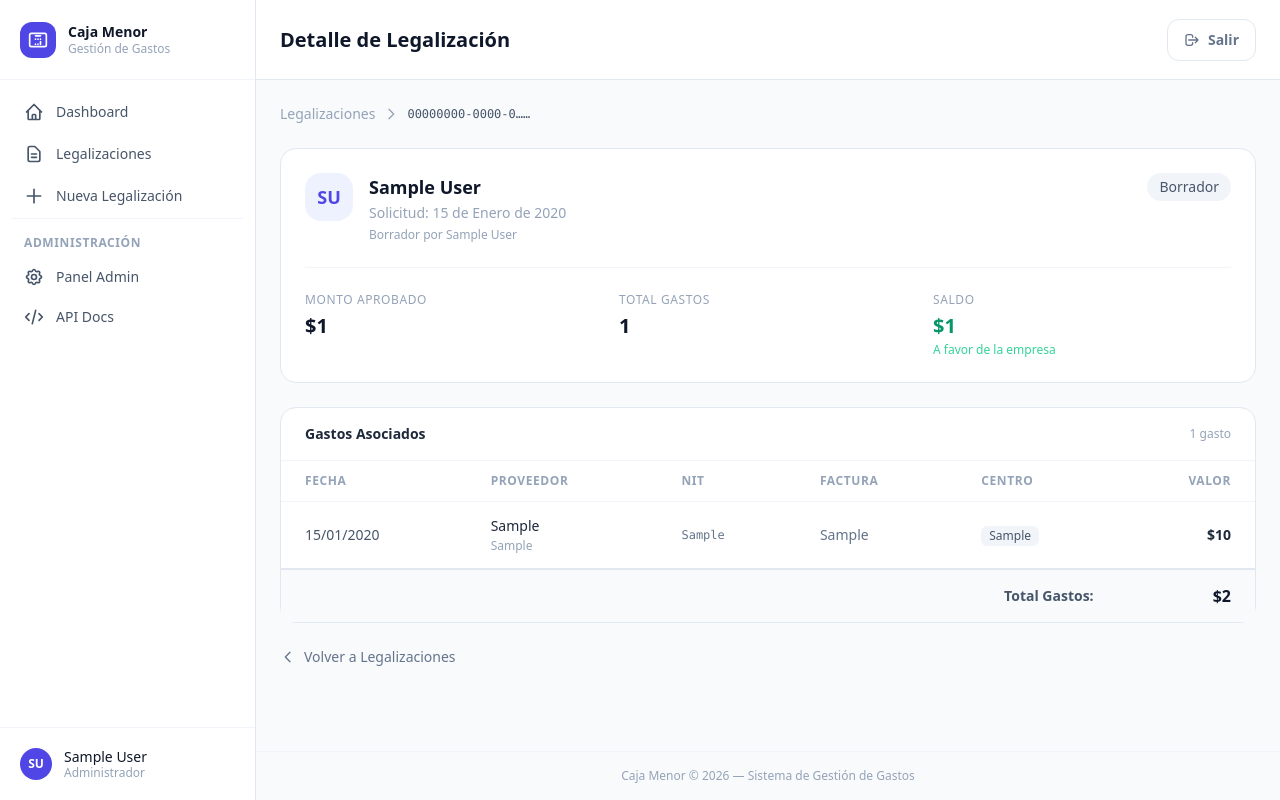
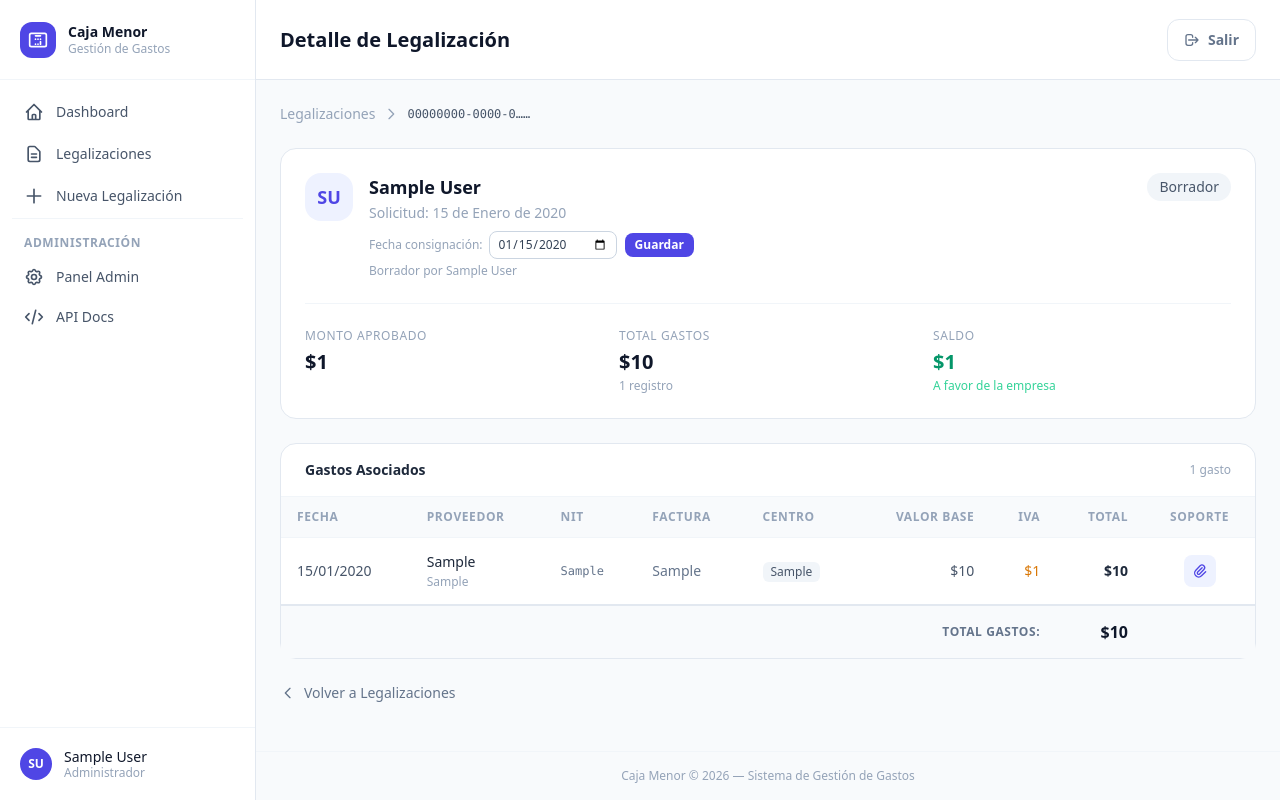
Before and after one commit to sbor301/cajamenor, a Django app: page /legalizaciones/00000000-0000-0000-0000-000000000001/ in a window 1280 px wide. Run offline with Django 5.2, Linux system fonts and the light colour scheme; a user stored in the database is signed in; tables that the repository leaves empty hold one stand-in row (values such as "Sample post"); parts of the project's set-up code (start-up, migrations or seed data) failed here and were passed over; some libraries are stand-ins or nearby versions.

Commit message:
feat: formato colombiano de cifras y restricción de consignación por rol
- Agrega templatetags/formato.py con filtros |cop y |cop_decimal para separador de miles con punto (ej. 9.066.285)
- Aplica |cop en detail.html, dashboard, tabla de legalizaciones y partials
- Fecha de consignación editable solo para aprobadores; empleados ven campo de solo lectura
- Nueva vista legalizacion_set_consignacion (POST, solo aprobadores)
- Vista detail expone total_gastos calculado desde Sum("valor")
- Columnas Valor Base, IVA y Total en tabla de gastos con link a soporte adjunto
- @never_cache en vistas protegidas para evitar página cacheada tras logout

Co-Authored-By: Claude Sonnet 4.6 <noreply@anthropic.com>

```diff
--- a/frontend/templates/legalizaciones/detail.html
+++ b/frontend/templates/legalizaciones/detail.html
@@ -1,15 +1,16 @@
 {% extends "base.html" %}
+{% load formato %}
 {% block title %}Legalización{% endblock %}
 {% block page_title %}Detalle de Legalización{% endblock %}
 
 {% block content %}
-<div class="max-w-5xl space-y-6">
+<div class="max-w-6xl space-y-6">
 
   <!-- Breadcrumb -->
   <nav class="flex items-center gap-2 text-sm text-slate-400">
-    <a href="{% url 'legalizacion_list' %}" class="hover:text-brand-600 transition-colors">Legalizaciones</a>
+    <a href="{% url 'legalizacion_list' %}" class="hover:text-indigo-600 transition-colors">Legalizaciones</a>
     <svg class="w-4 h-4" fill="none" viewBox="0 0 24 24" stroke="currentColor">
-      <path stroke-linecap="round" stroke-linejoin="round" stroke-width="2" d="M9 5l7 7-7 7" />
+      <path stroke-linecap="round" stroke-linejoin="round" stroke-width="2" d="M9 5l7 7-7 7"/>
     </svg>
     <span class="text-slate-600 font-mono text-xs">{{ leg.numero|truncatechars:16 }}…</span>
   </nav>
@@ -18,13 +19,42 @@
   <div class="bg-white rounded-2xl border border-slate-200 p-6">
     <div class="flex flex-col sm:flex-row sm:items-start justify-between gap-4">
       <div class="flex items-start gap-4">
-        <div
-          class="w-12 h-12 rounded-2xl bg-brand-50 flex items-center justify-center text-brand-600 font-bold text-lg shrink-0">
+        <div class="w-12 h-12 rounded-2xl bg-indigo-50 flex items-center justify-center text-indigo-600 font-bold text-lg shrink-0">
           {{ leg.elaboro.first_name|first|upper }}{{ leg.elaboro.last_name|first|upper }}
         </div>
         <div>
           <h2 class="text-lg font-bold text-slate-900">{{ leg.elaboro.get_full_name|default:leg.elaboro.username }}</h2>
           <p class="text-sm text-slate-400 mt-0.5">Solicitud: {{ leg.fecha_solicitud|date:"d \d\e F \d\e Y" }}</p>
+
+          {% if es_aprobador %}
+          <!-- Aprobador: campo editable -->
+          <form method="post" action="{% url 'legalizacion_set_consignacion' leg.pk %}"
+                class="flex items-center gap-2 mt-2">
+            {% csrf_token %}
+            <div class="flex items-center gap-1.5">
+              <label class="text-xs text-slate-400 whitespace-nowrap">Fecha consignación:</label>
+              <input type="date" name="fecha_consignacion"
+                     value="{{ leg.fecha_consignacion|date:'Y-m-d' }}"
+                     min="{{ leg.fecha_solicitud|date:'Y-m-d' }}"
+                     class="px-2 py-1 rounded-lg border border-slate-300 text-xs text-slate-700
+                            focus:outline-none focus:ring-2 focus:ring-indigo-500 focus:border-transparent"/>
+            </div>
+            <button type="submit"
+                    class="px-2.5 py-1 bg-indigo-600 hover:bg-indigo-700 text-white text-xs font-semibold rounded-lg transition-colors">
+              Guardar
+            </button>
+          </form>
+          {% else %}
+          <!-- Empleado: solo lectura -->
+          {% if leg.fecha_consignacion %}
+          <p class="text-xs text-slate-400 mt-0.5">
+            Consignación: <span class="font-medium text-slate-600">{{ leg.fecha_consignacion|date:"d \d\e F \d\e Y" }}</span>
+          </p>
+          {% else %}
+          <p class="text-xs text-slate-400 mt-0.5 italic">Fecha de consignación pendiente</p>
+          {% endif %}
+          {% endif %}
+
           {% if leg.aprobado_por %}
           <p class="text-xs text-slate-400 mt-1">
             {{ leg.get_estado_display }} por {{ leg.aprobado_por.get_full_name|default:leg.aprobado_por.username }}
@@ -39,47 +69,47 @@
     <div class="grid grid-cols-2 sm:grid-cols-3 gap-4 mt-6 pt-6 border-t border-slate-100">
       <div>
         <p class="text-xs text-slate-400 font-medium uppercase tracking-wider">Monto Aprobado</p>
-        <p class="text-xl font-bold text-slate-900 mt-1">${{ leg.monto_aprobado|floatformat:0 }}</p>
+        <p class="text-xl font-bold text-slate-900 mt-1">${{ leg.monto_aprobado|cop }}</p>
       </div>
       <div>
         <p class="text-xs text-slate-400 font-medium uppercase tracking-wider">Total Gastos</p>
-        <p class="text-xl font-bold text-slate-900 mt-1">{{ gastos.count|default:0 }}</p>
+        <p class="text-xl font-bold text-slate-900 mt-1">${{ total_gastos|cop }}</p>
+        <p class="text-xs text-slate-400 mt-0.5">{{ gastos.count }} registro{{ gastos.count|pluralize }}</p>
       </div>
       <div>
         <p class="text-xs text-slate-400 font-medium uppercase tracking-wider">Saldo</p>
         <p class="text-xl font-bold mt-1 {% if leg.saldo < 0 %}text-red-600{% else %}text-emerald-600{% endif %}">
-          ${{ leg.saldo|floatformat:0 }}
+          ${{ leg.saldo|cop }}
         </p>
         <p class="text-xs mt-0.5 {% if leg.saldo < 0 %}text-red-400{% else %}text-emerald-400{% endif %}">
-          {% if leg.saldo < 0 %}A favor del empleado{% else %}A favor de la empresa{% endif %} </p>
+          {% if leg.saldo < 0 %}A favor del empleado{% else %}A favor de la empresa{% endif %}
+        </p>
       </div>
     </div>
   </div>
 
   <!-- Acciones para Aprobador -->
   {% if es_aprobador and leg.estado == 'ENVIADO' %}
-  <div
-    class="bg-amber-50 border border-amber-200 rounded-2xl p-5 flex flex-col sm:flex-row items-center justify-between gap-4">
+  <div class="bg-amber-50 border border-amber-200 rounded-2xl p-5 flex flex-col sm:flex-row items-center justify-between gap-4">
     <div class="flex items-center gap-3">
       <svg class="w-6 h-6 text-amber-500 shrink-0" fill="none" viewBox="0 0 24 24" stroke="currentColor">
-        <path stroke-linecap="round" stroke-linejoin="round" stroke-width="2"
-          d="M12 9v2m0 4h.01m-6.938 4h13.856c1.54 0 2.502-1.667 1.732-3L13.732 4c-.77-1.333-2.694-1.333-3.464 0L3.34 16c-.77 1.333.192 3 1.732 3z" />
+        <path stroke-linecap="round" stroke-linejoin="round" stroke-width="2" d="M12 9v2m0 4h.01m-6.938 4h13.856c1.54 0 2.502-1.667 1.732-3L13.732 4c-.77-1.333-2.694-1.333-3.464 0L3.34 16c-.77 1.333.192 3 1.732 3z"/>
       </svg>
       <p class="text-sm font-medium text-amber-800">Esta legalización está pendiente de revisión.</p>
     </div>
     <div class="flex items-center gap-3">
       <form method="post" action="{% url 'legalizacion_rechazar' leg.pk %}"
-        onsubmit="return confirm('¿Seguro que deseas rechazar esta legalización?')">
+            onsubmit="return confirm('¿Seguro que deseas rechazar esta legalización?')">
         {% csrf_token %}
         <button type="submit"
-          class="px-4 py-2 bg-white border border-red-300 text-red-600 hover:bg-red-50 text-sm font-semibold rounded-xl transition-colors">
+                class="px-4 py-2 bg-white border border-red-300 text-red-600 hover:bg-red-50 text-sm font-semibold rounded-xl transition-colors">
           Rechazar
         </button>
       </form>
       <form method="post" action="{% url 'legalizacion_aprobar' leg.pk %}">
         {% csrf_token %}
         <button type="submit"
-          class="px-4 py-2 bg-emerald-600 hover:bg-emerald-700 text-white text-sm font-semibold rounded-xl transition-colors">
+                class="px-4 py-2 bg-emerald-600 hover:bg-emerald-700 text-white text-sm font-semibold rounded-xl transition-colors">
           Aprobar
         </button>
       </form>
@@ -89,20 +119,17 @@
 
   <!-- Acción enviar para Empleado -->
   {% if not es_aprobador and leg.estado == 'BORRADOR' and leg.elaboro == request.user %}
-  <div
-    class="bg-blue-50 border border-blue-200 rounded-2xl p-5 flex flex-col sm:flex-row items-center justify-between gap-4">
+  <div class="bg-blue-50 border border-blue-200 rounded-2xl p-5 flex flex-col sm:flex-row items-center justify-between gap-4">
     <div class="flex items-center gap-3">
       <svg class="w-6 h-6 text-blue-500 shrink-0" fill="none" viewBox="0 0 24 24" stroke="currentColor">
-        <path stroke-linecap="round" stroke-linejoin="round" stroke-width="2"
-          d="M13 16h-1v-4h-1m1-4h.01M21 12a9 9 0 11-18 0 9 9 0 0118 0z" />
+        <path stroke-linecap="round" stroke-linejoin="round" stroke-width="2" d="M13 16h-1v-4h-1m1-4h.01M21 12a9 9 0 11-18 0 9 9 0 0118 0z"/>
       </svg>
-      <p class="text-sm font-medium text-blue-800">Esta legalización está en borrador. Envíala para que sea revisada.
-      </p>
+      <p class="text-sm font-medium text-blue-800">Esta legalización está en borrador. Envíala para que sea revisada.</p>
     </div>
     <form method="post" action="{% url 'legalizacion_enviar' leg.pk %}">
       {% csrf_token %}
       <button type="submit"
-        class="px-4 py-2 bg-blue-600 hover:bg-blue-700 text-white text-sm font-semibold rounded-xl transition-colors">
+              class="px-4 py-2 bg-blue-600 hover:bg-blue-700 text-white text-sm font-semibold rounded-xl transition-colors">
         Enviar para Aprobación
       </button>
     </form>
@@ -115,47 +142,78 @@
       <h3 class="text-sm font-semibold text-slate-800">Gastos Asociados</h3>
       <span class="text-xs text-slate-400">{{ gastos.count }} gasto{{ gastos.count|pluralize }}</span>
     </div>
+
     {% if gastos %}
     <div class="overflow-x-auto">
       <table class="w-full text-sm">
         <thead>
-          <tr class="border-b border-slate-100">
-            <th class="text-left px-6 py-3 text-xs font-semibold text-slate-400 uppercase tracking-wider">Fecha</th>
-            <th class="text-left px-6 py-3 text-xs font-semibold text-slate-400 uppercase tracking-wider">Proveedor</th>
-            <th class="text-left px-6 py-3 text-xs font-semibold text-slate-400 uppercase tracking-wider">NIT</th>
-            <th class="text-left px-6 py-3 text-xs font-semibold text-slate-400 uppercase tracking-wider">Factura</th>
-            <th class="text-left px-6 py-3 text-xs font-semibold text-slate-400 uppercase tracking-wider">Centro</th>
-            <th class="text-right px-6 py-3 text-xs font-semibold text-slate-400 uppercase tracking-wider">Valor</th>
+          <tr class="border-b border-slate-100 bg-slate-50">
+            <th class="text-left px-4 py-3 text-xs font-semibold text-slate-400 uppercase tracking-wider">Fecha</th>
+            <th class="text-left px-4 py-3 text-xs font-semibold text-slate-400 uppercase tracking-wider">Proveedor</th>
+            <th class="text-left px-4 py-3 text-xs font-semibold text-slate-400 uppercase tracking-wider">NIT</th>
+            <th class="text-left px-4 py-3 text-xs font-semibold text-slate-400 uppercase tracking-wider">Factura</th>
+            <th class="text-left px-4 py-3 text-xs font-semibold text-slate-400 uppercase tracking-wider">Centro</th>
+            <th class="text-right px-4 py-3 text-xs font-semibold text-slate-400 uppercase tracking-wider">Valor Base</th>
+            <th class="text-right px-4 py-3 text-xs font-semibold text-slate-400 uppercase tracking-wider">IVA</th>
+            <th class="text-right px-4 py-3 text-xs font-semibold text-slate-400 uppercase tracking-wider">Total</th>
+            <th class="text-center px-4 py-3 text-xs font-semibold text-slate-400 uppercase tracking-wider">Soporte</th>
           </tr>
         </thead>
         <tbody class="divide-y divide-slate-50">
           {% for gasto in gastos %}
           <tr class="hover:bg-slate-50 transition-colors">
-            <td class="px-6 py-3.5 text-slate-600">{{ gasto.fecha|date:"d/m/Y" }}</td>
-            <td class="px-6 py-3.5">
+            <td class="px-4 py-3.5 text-slate-600 whitespace-nowrap">{{ gasto.fecha|date:"d/m/Y" }}</td>
+            <td class="px-4 py-3.5">
               <p class="font-medium text-slate-800">{{ gasto.cliente_proveedor }}</p>
               {% if gasto.observaciones %}
               <p class="text-xs text-slate-400 mt-0.5">{{ gasto.observaciones }}</p>
               {% endif %}
             </td>
-            <td class="px-6 py-3.5 text-slate-500 font-mono text-xs">{{ gasto.cedula_nit }}</td>
-            <td class="px-6 py-3.5 text-slate-500">{{ gasto.numero_factura }}</td>
-            <td class="px-6 py-3.5">
-              <span
-                class="inline-flex items-center px-2 py-0.5 rounded-md bg-slate-100 text-slate-600 text-xs font-medium">
+            <td class="px-4 py-3.5 text-slate-500 font-mono text-xs whitespace-nowrap">{{ gasto.cedula_nit }}</td>
+            <td class="px-4 py-3.5 text-slate-500 whitespace-nowrap">{{ gasto.numero_factura }}</td>
+            <td class="px-4 py-3.5">
+              <span class="inline-flex items-center px-2 py-0.5 rounded-md bg-slate-100 text-slate-600 text-xs font-medium">
                 {{ gasto.centro_costos }}
               </span>
             </td>
-            <td class="px-6 py-3.5 text-right font-semibold text-slate-800">${{ gasto.valor|floatformat:0 }}</td>
+            <td class="px-4 py-3.5 text-right text-slate-600 whitespace-nowrap">${{ gasto.valor_base|cop }}</td>
+            <td class="px-4 py-3.5 text-right whitespace-nowrap">
+              {% if gasto.iva > 0 %}
+              <span class="text-amber-600 font-medium">${{ gasto.iva|cop }}</span>
+              {% else %}
+              <span class="text-slate-300">—</span>
+              {% endif %}
+            </td>
+            <td class="px-4 py-3.5 text-right font-semibold text-slate-800 whitespace-nowrap">${{ gasto.valor|cop }}</td>
+            <td class="px-4 py-3.5 text-center">
+              {% if gasto.archivo_factura %}
+              <a href="{{ gasto.archivo_factura.url }}" target="_blank"
+                 title="{{ gasto.archivo_factura.name|slice:'9:' }}"
+                 class="inline-flex items-center justify-center w-8 h-8 rounded-lg bg-indigo-50 hover:bg-indigo-100 text-indigo-600 transition-colors">
+                <svg class="w-4 h-4" fill="none" viewBox="0 0 24 24" stroke="currentColor">
+                  <path stroke-linecap="round" stroke-linejoin="round" stroke-width="2"
+                        d="M15.172 7l-6.586 6.586a2 2 0 102.828 2.828l6.414-6.586a4 4 0 00-5.656-5.656l-6.415 6.585a6 6 0 108.486 8.486L20.5 13"/>
+                </svg>
+              </a>
+              {% else %}
+              <span class="text-slate-200" title="Sin soporte adjunto">
+                <svg class="w-4 h-4 mx-auto" fill="none" viewBox="0 0 24 24" stroke="currentColor">
+                  <path stroke-linecap="round" stroke-linejoin="round" stroke-width="1.5" d="M9 13h6m-3-3v6m5 5H7a2 2 0 01-2-2V5a2 2 0 012-2h5.586a1 1 0 01.707.293l5.414 5.414a1 1 0 01.293.707V19a2 2 0 01-2 2z"/>
+                </svg>
+              </span>
+              {% endif %}
+            </td>
           </tr>
           {% endfor %}
         </tbody>
         <tfoot>
           <tr class="border-t-2 border-slate-200 bg-slate-50">
-            <td colspan="5" class="px-6 py-3.5 text-sm font-semibold text-slate-600 text-right">Total Gastos:</td>
-            <td class="px-6 py-3.5 text-right text-base font-bold text-slate-900">
-              ${% with total=gastos|length %}{{ leg.monto_aprobado|add:leg.saldo|floatformat:0 }}{% endwith %}
+            <td colspan="5" class="px-4 py-3.5"></td>
+            <td colspan="2" class="px-4 py-3.5 text-right text-xs font-semibold text-slate-500 uppercase tracking-wider">Total Gastos:</td>
+            <td class="px-4 py-3.5 text-right text-base font-bold text-slate-900 whitespace-nowrap">
+              ${{ total_gastos|cop }}
             </td>
+            <td></td>
           </tr>
         </tfoot>
       </table>
@@ -170,9 +228,9 @@
   <!-- Botón volver -->
   <div>
     <a href="{% url 'legalizacion_list' %}"
-      class="inline-flex items-center gap-2 text-sm text-slate-500 hover:text-slate-700 transition-colors">
+       class="inline-flex items-center gap-2 text-sm text-slate-500 hover:text-slate-700 transition-colors">
       <svg class="w-4 h-4" fill="none" viewBox="0 0 24 24" stroke="currentColor">
-        <path stroke-linecap="round" stroke-linejoin="round" stroke-width="2" d="M15 19l-7-7 7-7" />
+        <path stroke-linecap="round" stroke-linejoin="round" stroke-width="2" d="M15 19l-7-7 7-7"/>
       </svg>
       Volver a Legalizaciones
     </a>
--- a/frontend/templates/legalizaciones/partials/tabla.html
+++ b/frontend/templates/legalizaciones/partials/tabla.html
@@ -1,3 +1,4 @@
+{% load formato %}
 {% if legalizaciones %}
 <div class="overflow-x-auto">
   <table class="w-full text-sm">
@@ -26,9 +27,9 @@
           </div>
         </td>
         <td class="px-6 py-4 text-slate-600">{{ leg.fecha_solicitud|date:"d/m/Y" }}</td>
-        <td class="px-6 py-4 text-right font-medium text-slate-800">${{ leg.monto_aprobado|floatformat:0 }}</td>
+        <td class="px-6 py-4 text-right font-medium text-slate-800">${{ leg.monto_aprobado|cop }}</td>
         <td class="px-6 py-4 text-right font-semibold {% if leg.saldo < 0 %}text-red-600{% else %}text-emerald-600{% endif %}">
-          ${{ leg.saldo|floatformat:0 }}
+          ${{ leg.saldo|cop }}
         </td>
         <td class="px-6 py-4 text-center">
           <span class="badge-{{ leg.estado|lower }}">{{ leg.get_estado_display }}</span>
--- /dev/null
+++ b/frontend/templatetags/formato.py
@@ -0,0 +1,36 @@
+from decimal import Decimal, InvalidOperation
+from django import template
+
+register = template.Library()
+
+
+@register.filter
+def cop(value):
+    """
+    Formatea un número en formato colombiano: separador de miles con punto,
+    sin decimales. Ej: 9066285 → 9.066.285
+    """
+    try:
+        n = int(Decimal(str(value)))
+        # Python usa coma como separador de miles; reemplazamos por punto
+        return f"{n:,}".replace(",", ".")
+    except (InvalidOperation, TypeError, ValueError):
+        return value
+
+
+@register.filter
+def cop_decimal(value):
+    """
+    Formatea con dos decimales en formato colombiano.
+    Ej: 9066285.50 → 9.066.285,50
+    """
+    try:
+        n = Decimal(str(value))
+        entero = int(n)
+        centavos = abs(n - entero)
+        parte_entera = f"{entero:,}".replace(",", ".")
+        parte_decimal = f"{centavos:.2f}"[1:]          # ",50"
+        parte_decimal = parte_decimal.replace(".", ",")
+        return f"{parte_entera}{parte_decimal}"
+    except (InvalidOperation, TypeError, ValueError):
+        return value
--- a/frontend/urls.py
+++ b/frontend/urls.py
@@ -12,5 +12,6 @@ urlpatterns = [
     path("legalizaciones/<uuid:pk>/aprobar/", views.legalizacion_aprobar, name="legalizacion_aprobar"),
     path("legalizaciones/<uuid:pk>/rechazar/", views.legalizacion_rechazar, name="legalizacion_rechazar"),
     path("legalizaciones/<uuid:pk>/enviar/", views.legalizacion_enviar, name="legalizacion_enviar"),
+    path("legalizaciones/<uuid:pk>/consignacion/", views.legalizacion_set_consignacion, name="legalizacion_set_consignacion"),
     path("legalizaciones/ocr/", views.ocr_factura, name="ocr_factura"),
 ]
--- a/frontend/views.py
+++ b/frontend/views.py
@@ -111,12 +111,11 @@ def legalizacion_create(request):
             monto = request.POST.get("monto_aprobado")
             fecha = request.POST.get("fecha_solicitud")
             estado = request.POST.get("estado", Legalizacion.Estado.BORRADOR)
-            fecha_consignacion = request.POST.get("fecha_consignacion") or None
 
             leg = Legalizacion.objects.create(
                 monto_aprobado=Decimal(monto),
                 fecha_solicitud=fecha,
-                fecha_consignacion=fecha_consignacion,
+                fecha_consignacion=None,   # solo la asigna el aprobador
                 elaboro=request.user,
                 estado=estado,
             )
@@ -168,9 +167,13 @@ def legalizacion_detail(request, pk):
         messages.error(request, "No tienes permiso para ver esta legalización.")
         return redirect("legalizacion_list")
 
+    gastos = leg.gastos.all()
+    total_gastos = gastos.aggregate(t=Sum("valor"))["t"] or Decimal("0")
+
     context = {
         "leg": leg,
-        "gastos": leg.gastos.all(),
+        "gastos": gastos,
+        "total_gastos": total_gastos,
         "es_aprobador": es_aprobador,
         "puede_editar": leg.estado in (Legalizacion.Estado.BORRADOR, Legalizacion.Estado.ENVIADO),
     }
@@ -211,6 +214,38 @@ def legalizacion_rechazar(request, pk):
 
 @login_required
 @require_POST
+def legalizacion_set_consignacion(request, pk):
+    """Solo aprobadores pueden registrar la fecha de consignación."""
+    user = request.user
+    es_aprobador = user.is_superuser or user.groups.filter(name="Aprobadores").exists()
+    if not es_aprobador:
+        messages.error(request, "No tienes permiso para registrar la fecha de consignación.")
+        return redirect("legalizacion_detail", pk=pk)
+
+    leg = get_object_or_404(Legalizacion, pk=pk)
+    fecha = request.POST.get("fecha_consignacion", "").strip()
+
+    if not fecha:
+        messages.error(request, "Debes ingresar una fecha de consignación válida.")
+        return redirect("legalizacion_detail", pk=pk)
+
+    from datetime import datetime
+    try:
+        f = datetime.strptime(fecha, "%Y-%m-%d").date()
+        if f < leg.fecha_solicitud:
+            messages.error(request, "La fecha de consignación no puede ser anterior a la fecha de solicitud.")
+            return redirect("legalizacion_detail", pk=pk)
+        leg.fecha_consignacion = f
+        leg.save()
+        messages.success(request, "Fecha de consignación registrada correctamente.")
+    except ValueError:
+        messages.error(request, "Formato de fecha inválido.")
+
+    return redirect("legalizacion_detail", pk=pk)
+
+
+@login_required
+@require_POST
 def ocr_factura(request):
     """Analiza una factura (foto o PDF) con OCR y devuelve los campos detectados."""
     archivo = request.FILES.get("archivo")
```
Also changed, not shown: frontend/templates/dashboard/index.html (+5 -4 lines), frontend/templates/legalizaciones/create.html (+2 -18 lines), frontend/templatetags/__init__.py (added).
